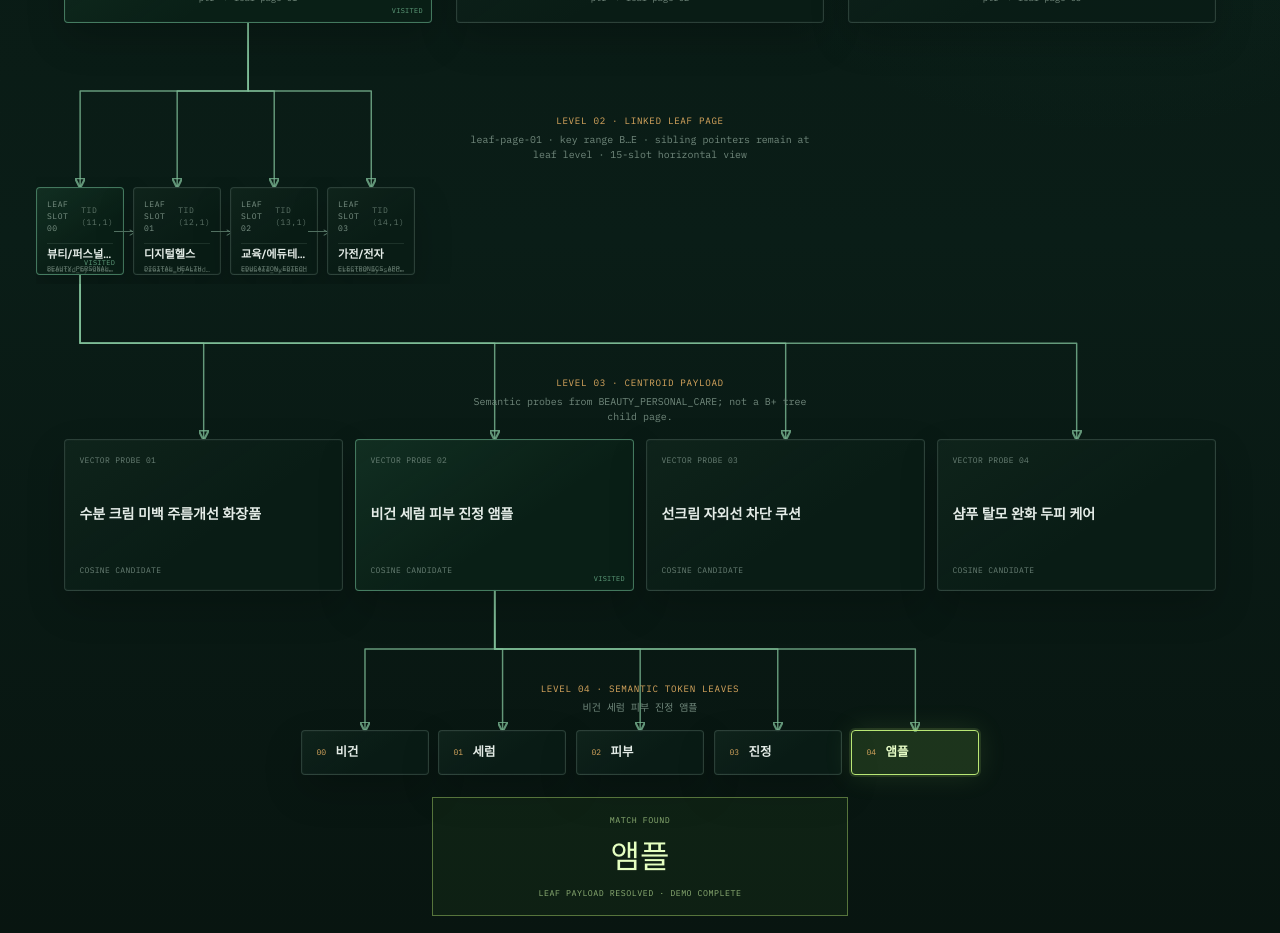
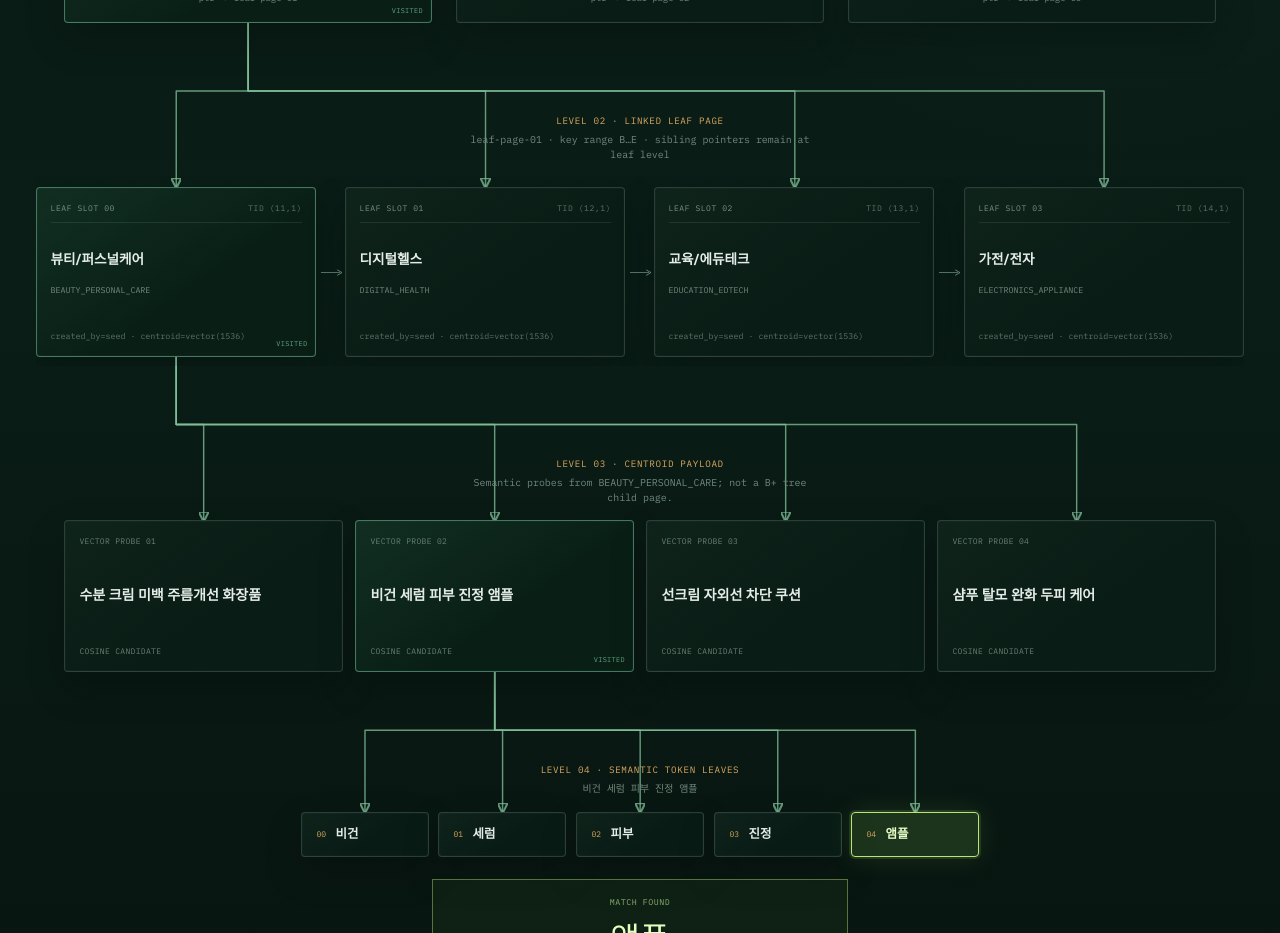
Before and after one commit to kitavkdl/developAgent, a Next.js app in the folder apps/web/: page /database in a window 1280 px wide. Shown: the part 880-1813 px from the top of the page. Built offline with nearby package versions, Linux system fonts and the light colour scheme.

Commit message:
Revert "Tighten leaf nodes into horizontal slots"
This reverts commit 0f846ed09a1db71757fbb2e4f4a1bbd7ea5c8954.

```diff
--- a/apps/web/app/database/database.module.css
+++ b/apps/web/app/database/database.module.css
@@ -497,15 +497,11 @@ button.dbPage:focus-visible,
 }
 
 .leafChain {
-  --leaf-slot-count: 15;
-  --leaf-gap: 0.55rem;
   display: flex;
   align-items: stretch;
-  gap: var(--leaf-gap);
   width: min(100%, 86rem);
   margin-inline: auto;
   padding-block: 0.6rem;
-  min-width: 0;
   overflow-x: auto;
   overscroll-behavior-inline: contain;
   scroll-snap-type: inline mandatory;
@@ -516,15 +512,15 @@ button.dbPage:focus-visible,
 .leafChain > li {
   --delay: calc(var(--node-index) * 100ms);
   position: relative;
-  flex: 0 0 max(
-    5.4rem,
-    calc(
-      (100% - (var(--leaf-slot-count) - 1) * var(--leaf-gap)) /
-        var(--leaf-slot-count)
-    )
-  );
+  flex: 1 0 0;
+  min-width: 13.5rem;
+  padding-right: 1.8rem;
   scroll-snap-align: center;
   animation: page-descend 0.72s var(--delay) var(--ease-stage) both;
+}
+
+.leafChain > li:last-child {
+  padding-right: 0;
 }
 
 .leafChain > li:not(:last-child)::before {
@@ -532,7 +528,7 @@ button.dbPage:focus-visible,
   position: absolute;
   z-index: 1;
   top: 50%;
-  right: calc(var(--leaf-gap) * -1);
+  right: 0.3rem;
   width: 1.2rem;
   height: 1px;
   background: #557565;
@@ -543,7 +539,7 @@ button.dbPage:focus-visible,
   position: absolute;
   z-index: 2;
   top: calc(50% - 0.46rem);
-  right: calc(var(--leaf-gap) * -1 - 0.15rem);
+  right: 0.15rem;
   color: #6e9481;
   font-family: var(--font-mono);
   font-size: 0.7rem;
@@ -552,31 +548,23 @@ button.dbPage:focus-visible,
 .leafPage {
   display: grid;
   gap: 0.65rem;
-  aspect-ratio: 1;
-  min-height: 0;
-  min-width: 0;
-  height: auto;
-  overflow: hidden;
-  padding: 0.62rem;
+  height: 100%;
+  min-height: 10.6rem;
+  padding: 0.85rem;
 }
 
 .leafPage > strong {
   align-self: center;
-  overflow: hidden;
-  font-size: 0.7rem;
+  font-size: 0.85rem;
   line-height: 1.3;
-  text-overflow: ellipsis;
-  white-space: nowrap;
 }
 
 .leafPage > code,
 .leafPage > small {
-  overflow: hidden;
   color: #72887c;
   font-family: var(--font-mono);
-  font-size: 0.43rem;
-  text-overflow: ellipsis;
-  white-space: nowrap;
+  font-size: 0.52rem;
+  overflow-wrap: anywhere;
 }
 
 .leafPage > small {
@@ -979,6 +967,10 @@ button.dbPage:focus-visible,
     padding-right: 1rem;
   }
 
+  .leafChain > li {
+    flex-basis: min(76vw, 16rem);
+  }
+
   .payloadGrid {
     display: flex;
     width: calc(100% + 1rem);
--- a/apps/web/components/database/CategoryMemoryBTree.tsx
+++ b/apps/web/components/database/CategoryMemoryBTree.tsx
@@ -447,7 +447,7 @@ export function CategoryMemoryBTree() {
               <span>LEVEL 02 · LINKED LEAF PAGE</span>
               <p>
                 {selectedPage.pageId} · key range {selectedPage.keyRange} ·
-                sibling pointers remain at leaf level · 15-slot horizontal view
+                sibling pointers remain at leaf level
               </p>
             </header>
             <ol className={styles.leafChain}>
```
